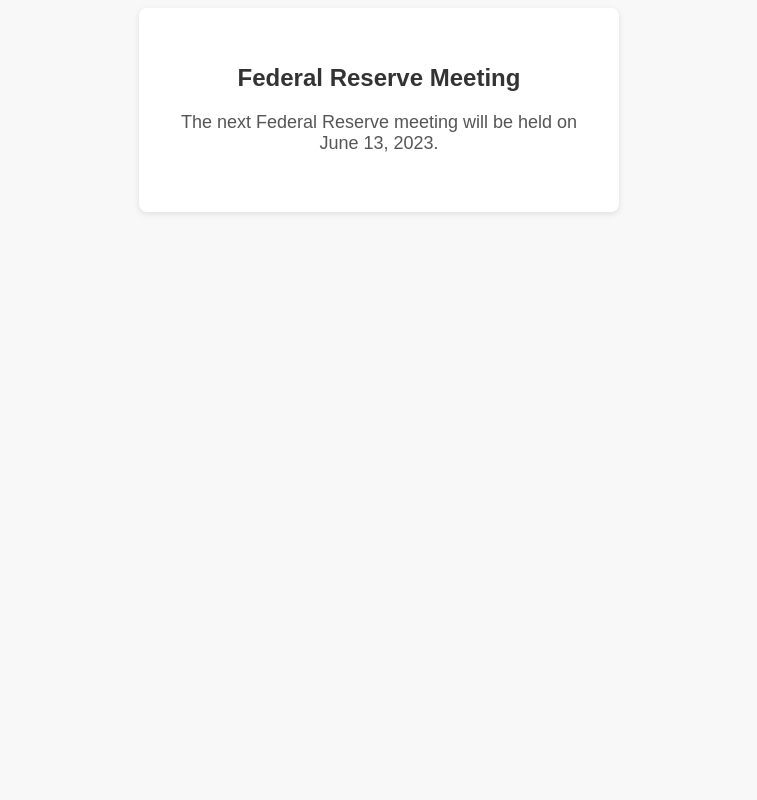
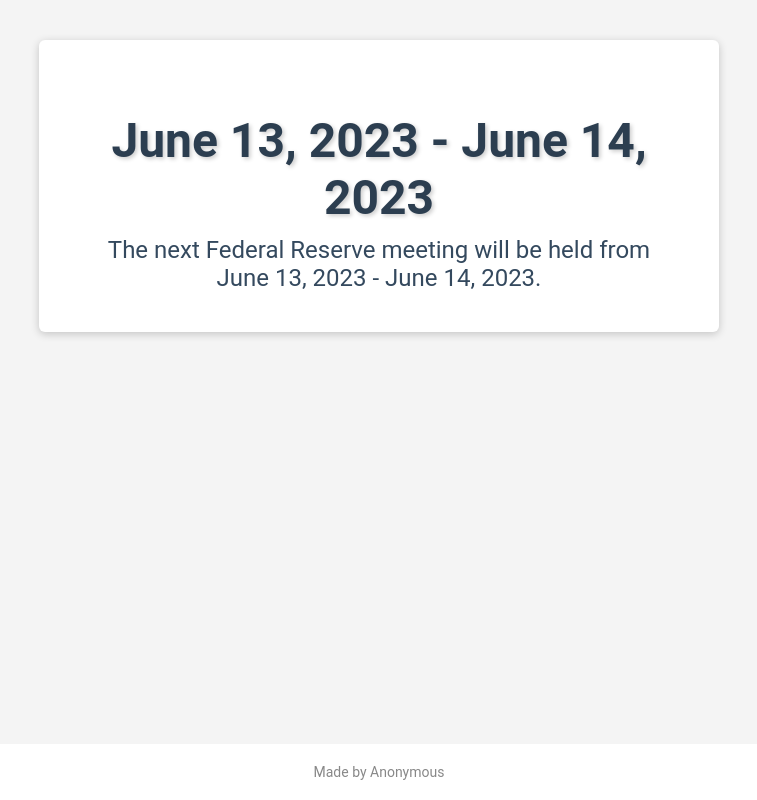
Before and after one commit to mks9467/nextfomc, a plain HTML site: page index.html in a window 1280 px wide. Shown: the whole page, without its empty margins (261-1018 px from the left). Drawn offline with Linux system fonts and the light colour scheme.

Commit message:
Update index.html
final commit good

```diff
--- a/index.html
+++ b/index.html
@@ -4,67 +4,90 @@
   <title>Federal Reserve Meeting</title>
   <style>
     body {
-      font-family: Arial, sans-serif;
-      background-color: #f8f8f8;
+      font-family: 'Roboto', Arial, sans-serif;
+      background-color: #f4f4f4;
+      margin: 0;
+      padding: 0;
+      display: flex;
+      flex-direction: column;
+      justify-content: space-between;
+      min-height: 100vh;
     }
 
     .container {
-      max-width: 400px;
-      margin: 0 auto;
+      max-width: 600px;
+      margin: 40px auto;
       padding: 40px;
-      background-color: #fff;
-      border-radius: 8px;
-      box-shadow: 0 2px 6px rgba(0, 0, 0, 0.1);
+      background-color: #ffffff;
+      border-radius: 6px;
+      box-shadow: 0 2px 8px rgba(0, 0, 0, 0.2);
     }
 
     h1 {
       text-align: center;
-      font-size: 24px;
-      color: #333;
-      margin-bottom: 20px;
+      font-size: 48px;
+      color: #2c3e50;
+      margin-bottom: 10px;
+      text-shadow: 2px 2px 4px rgba(0, 0, 0, 0.2);
     }
 
     p {
       text-align: center;
-      font-size: 18px;
-      color: #555;
-      margin-top: 0;
+      font-size: 24px;
+      color: #34495e;
+      margin: 0;
+    }
+
+    footer {
+      text-align: center;
+      font-size: 16px;
+      color: #888;
+      padding: 20px;
+      background-color: #ffffff;
     }
   </style>
 </head>
 <body>
   <div class="container">
-    <h1>Federal Reserve Meeting</h1>
-    <p id="meeting-date">Loading...</p>
+    <h1 id="meeting-date">Loading...</h1>
+    <p id="next-meeting">Loading...</p>
+  </div>
+
+  <footer style="font-size: 14px;">Made by Anonymous</footer>
 
   <script>
     // JavaScript code to dynamically update the next meeting date
     const meetingDates = [
-        new Date(2023, 5, 13),  // June 13-14
-        new Date(2023, 6, 25),  // July 25-26
-        new Date(2023, 8, 19),  // September 19-20
-        new Date(2023, 9, 31),  // October/November 31 - November 1
-        new Date(2023, 11, 12)  // December 12-13
+      { start: new Date(2023, 5, 13), end: new Date(2023, 5, 14) },  // June 13-14
+      { start: new Date(2023, 6, 25), end: new Date(2023, 6, 26) },  // July 25-26
+      { start: new Date(2023, 8, 19), end: new Date(2023, 8, 20) },  // September 19-20
+      { start: new Date(2023, 9, 31), end: new Date(2023, 10, 1) },  // October/November 31 - November 1
+      { start: new Date(2023, 11, 12), end: new Date(2023, 11, 13) }  // December 12-13
     ];
 
     const today = new Date();
-      let nextMeetingDate;
+    let nextMeeting;
 
     for (let i = 0; i < meetingDates.length; i++) {
-        if (today < meetingDates[i]) {
-          nextMeetingDate = meetingDates[i];
+      if (today < meetingDates[i].start) {
+        nextMeeting = meetingDates[i];
         break;
       }
     }
 
-      if (!nextMeetingDate) {
-        nextMeetingDate = meetingDates[0];  // If all meetings have already occurred, display the first meeting date as a fallback
+    if (!nextMeeting) {
+      nextMeeting = meetingDates[0];  // If all meetings have already occurred, display the first meeting as a fallback
     }
 
     const options = { year: 'numeric', month: 'long', day: 'numeric' };
-      const formattedDate = nextMeetingDate.toLocaleDateString('en-US', options);
-      document.getElementById('meeting-date').textContent = 'The next Federal Reserve meeting will be held on ' + formattedDate + '.';
+    const formattedStartDate = nextMeeting.start.toLocaleDateString('en-US', options);
+    const formattedEndDate = nextMeeting.end.toLocaleDateString('en-US', options);
+    const meetingDateText = `${formattedStartDate} - ${formattedEndDate}`;
+
+    document.getElementById('meeting-date').textContent = meetingDateText;
+
+    const nextMeetingText = `The next Federal Reserve meeting will be held from ${meetingDateText}.`;
+    document.getElementById('next-meeting').textContent = nextMeetingText;
   </script>
-  </div>
 </body>
 </html>
```
Lines whose indentation alone changed are shown as unchanged.
